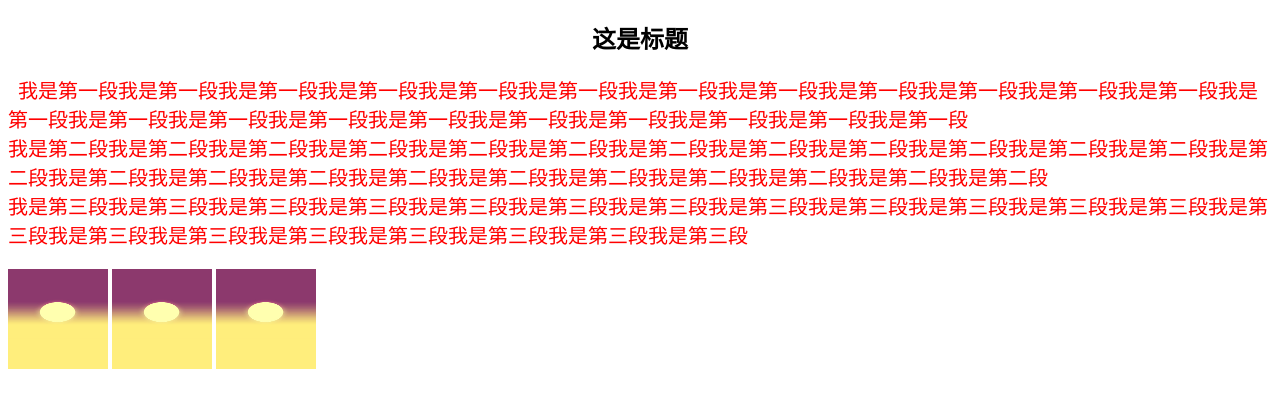
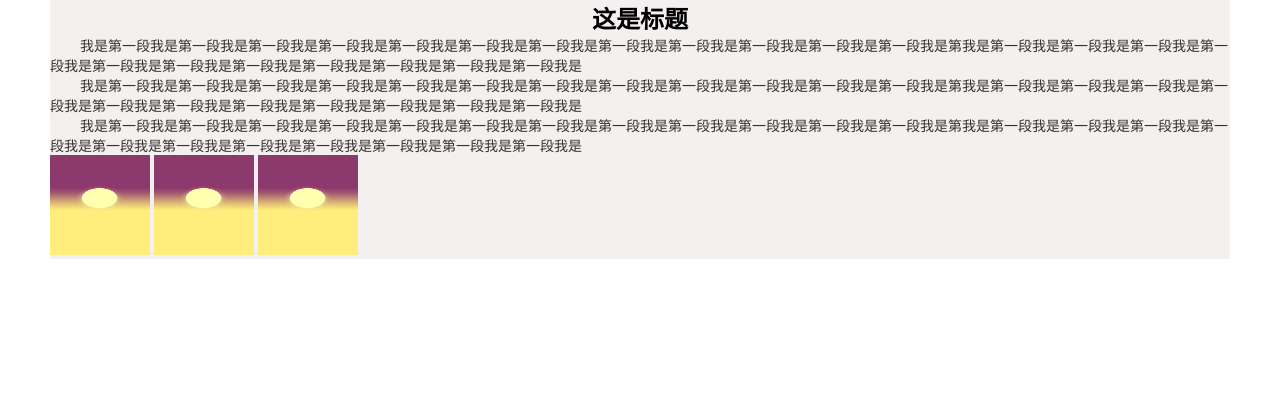
Before and after one commit to loveulq/ggg, a plain HTML site: page index.html in a window 1280 px wide. Drawn offline with Linux system fonts and the light colour scheme.

Commit message:
更改网页内容
更改网页内容

```diff
--- a/index.html
+++ b/index.html
@@ -5,11 +5,18 @@
     <meta charset="UTF-8">
     <title>haha</title>
     <style>
+        *{
+            margin: 0;
+            padding: 0;
+        }
+        h2 {
+            text-align: center;
+        }
 
         p {
-            color: red;
-            font-size: 20px;
-            text-indent: 10px;
+            color: #363232;
+            font-size: 14px;
+            text-indent: 30px;
         }
 
         img {
@@ -17,18 +24,30 @@
         	height: 100px;
         }
 
+        .content {
+            width: 1180px;
+            margin: 0 auto;
+
+            background: #f5f0f0;
+        }
+
     </style>
 </head>
 
 <body>
-    <h2 style="text-align:center">这是标题</h2>
-    <p>  我是第一段我是第一段我是第一段我是第一段我是第一段我是第一段我是第一段我是第一段我是第一段我是第一段我是第一段我是第一段我是第一段我是第一段我是第一段我是第一段我是第一段我是第一段我是第一段我是第一段我是第一段我是第一段<br/>  我是第二段我是第二段我是第二段我是第二段我是第二段我是第二段我是第二段我是第二段我是第二段我是第二段我是第二段我是第二段我是第二段我是第二段我是第二段我是第二段我是第二段我是第二段我是第二段我是第二段我是第二段我是第二段我是第二段<br/>  我是第三段我是第三段我是第三段我是第三段我是第三段我是第三段我是第三段我是第三段我是第三段我是第三段我是第三段我是第三段我是第三段我是第三段我是第三段我是第三段我是第三段我是第三段我是第三段我是第三段</p>
-    <img src="https://github.com/loveulq/ggg/blob/master/warriBg.png?raw=true" alt="我是图片" />
-    <img src="https://github.com/loveulq/ggg/blob/master/warriBg.png?raw=true" alt="我是图片" />
-    <img src="https://github.com/loveulq/ggg/blob/master/warriBg.png?raw=true" alt="我是图片" />
+    <div class="content" id="">
+    <h2>这是标题</h2>
 
-    <!-- <p2>联系我们：567890     版权       哈啊哈哈</p2> -->
+        <p>我是第一段我是第一段我是第一段我是第一段我是第一段我是第一段我是第一段我是第一段我是第一段我是第一段我是第一段我是第一段我是第我是第一段我是第一段我是第一段我是第一段我是第一段我是第一段我是第一段我是第一段我是第一段我是第一段我是第一段我是</p>
+        <p>我是第一段我是第一段我是第一段我是第一段我是第一段我是第一段我是第一段我是第一段我是第一段我是第一段我是第一段我是第一段我是第我是第一段我是第一段我是第一段我是第一段我是第一段我是第一段我是第一段我是第一段我是第一段我是第一段我是第一段我是</p>
+        <p>我是第一段我是第一段我是第一段我是第一段我是第一段我是第一段我是第一段我是第一段我是第一段我是第一段我是第一段我是第一段我是第我是第一段我是第一段我是第一段我是第一段我是第一段我是第一段我是第一段我是第一段我是第一段我是第一段我是第一段我是</p>
+        <img src="https://github.com/loveulq/ggg/blob/master/warriBg.png?raw=true" alt="我是图片" />
+        <img src="https://github.com/loveulq/ggg/blob/master/warriBg.png?raw=true" alt="我是图片" />
+        <img src="https://github.com/loveulq/ggg/blob/master/warriBg.png?raw=true" alt="我是图片" />
+    </div>
 </body>
-
+<script>
+    // window.body.width
+</script>
 
 </html>
```
